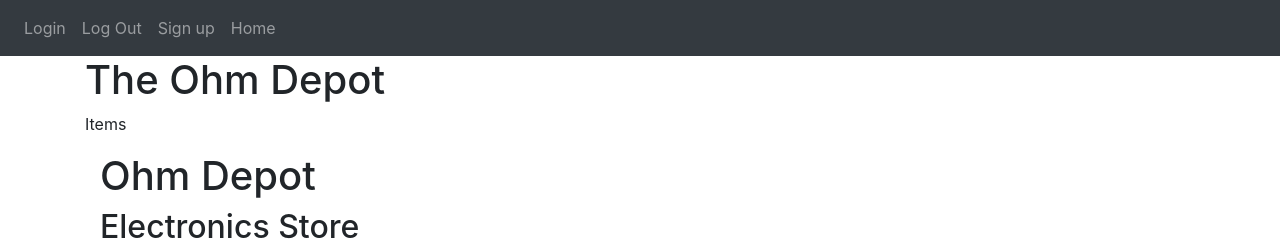
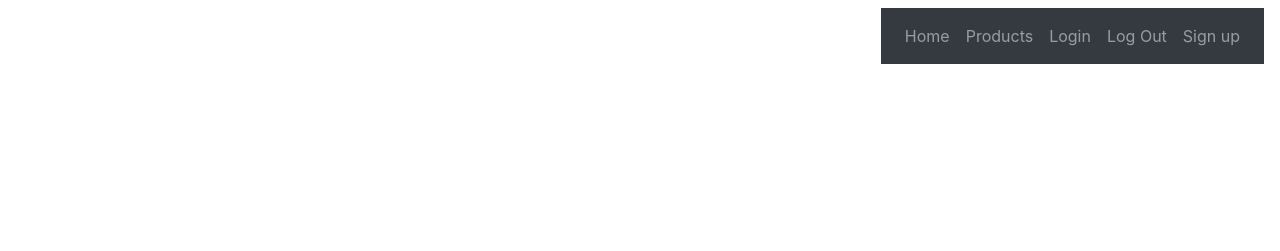
Before and after one commit to arungasandie/projectCompS, a Flask app: page / in a window 1280 px wide. Shown: the top 251 px of the page. After the commit the page ends 64 px from the top, so only its background shows below. Run offline with Flask 2, Linux system fonts and the light colour scheme; some libraries are stand-ins or nearby versions.

Commit message:
created index and products page
index, changed views, products page and aligned navbar to the right

```diff
--- a/PROJECT_C/mywebsite/templates/base.html
+++ b/PROJECT_C/mywebsite/templates/base.html
@@ -12,20 +12,27 @@
 
 </head>
 <body>
+    <div class="navbar">
+        <div class= "logo">
+            <img src = "" width=125px>
+        </div>
         <nav class = "navbar navbar-expand-lg navbar-dark bg-dark">
             <button class = "navbar-toggler" type="button" data-toggle="collapse" data-target="#navbar">
                 <span class ="navbar-toggler-icon"></span>
             </button>
             <div class="collapse navbar-collapse" id="navbar">
-            <div class = "navbar-nav">
+                <div class = "navbar-nav" style="text-align: right;">
+                    <a class = "nav-item nav-link" id="home" href="/home">Home</a>
+                    <a class = "nav-item nav-link" id="home" href="/products">Products</a>
                     <a class = "nav-item nav-link" id="login" href="/login">Login</a>
                     <a class = "nav-item nav-link" id="logout" href="/logout">Log Out</a>
                     <a class = "nav-item nav-link" id="signUp" href="/sign-up">Sign up</a>
-                <a class = "nav-item nav-link" id="home" href="/home">Home</a>
+
 
                 </div>
             </div>
         </nav>
+    </div>
     <div class= "container">
         {% block content %}
     <script
--- /dev/null
+++ b/PROJECT_C/mywebsite/templates/index.html
@@ -0,0 +1,5 @@
+{% extends "base.html" %}
+{% block title %}The Ohm Depot{% endblock %}
+{% block content %}
+
+{% endblock %}
--- /dev/null
+++ b/PROJECT_C/mywebsite/templates/products.html
@@ -0,0 +1,5 @@
+{% extends "base.html" %}
+{% block title %}Products{% endblock %}
+{% block content %}
+<h1>This is the products page</h1>
+{% endblock %}
--- a/PROJECT_C/mywebsite/views.py
+++ b/PROJECT_C/mywebsite/views.py
@@ -3,5 +3,13 @@ from flask import Blueprint, render_template
 views = Blueprint('views', __name__)
 
 @views.route('/')
+def welcome():
+    return render_template("index.html")
+
+@views.route('/home')
 def home():
     return render_template("home.html")
+
+@views.route('/products')
+def products():
+    return render_template("products.html")
```
Lines whose indentation alone changed are shown as unchanged.
